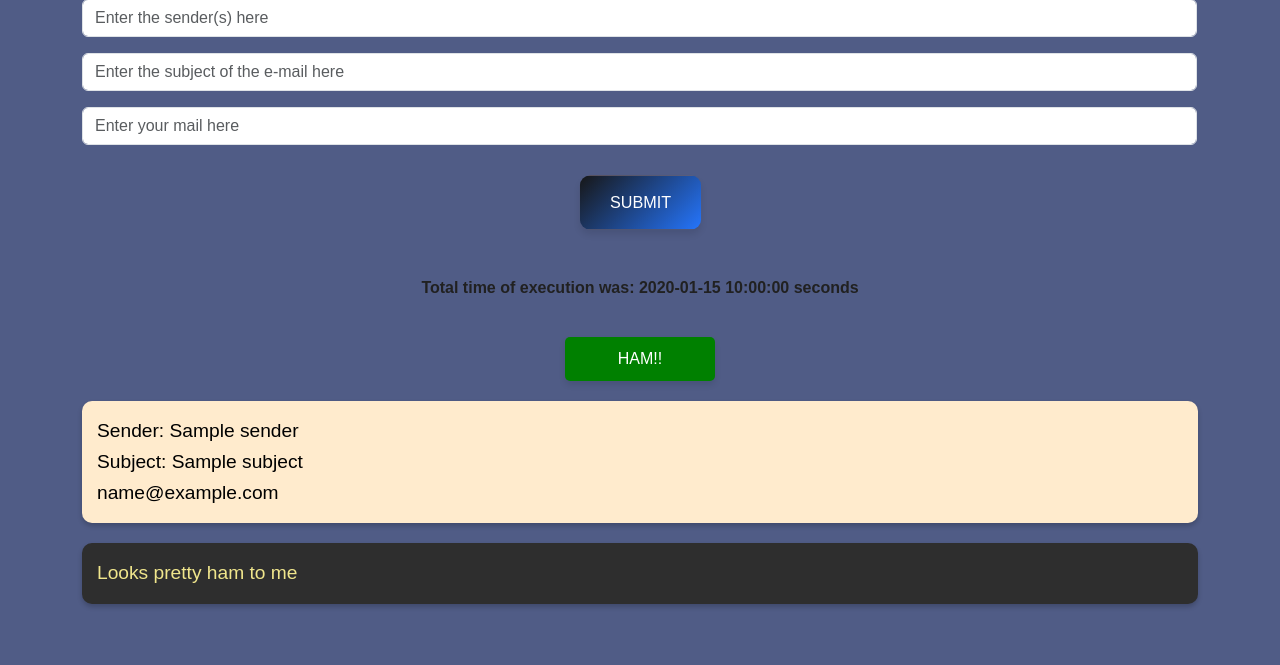
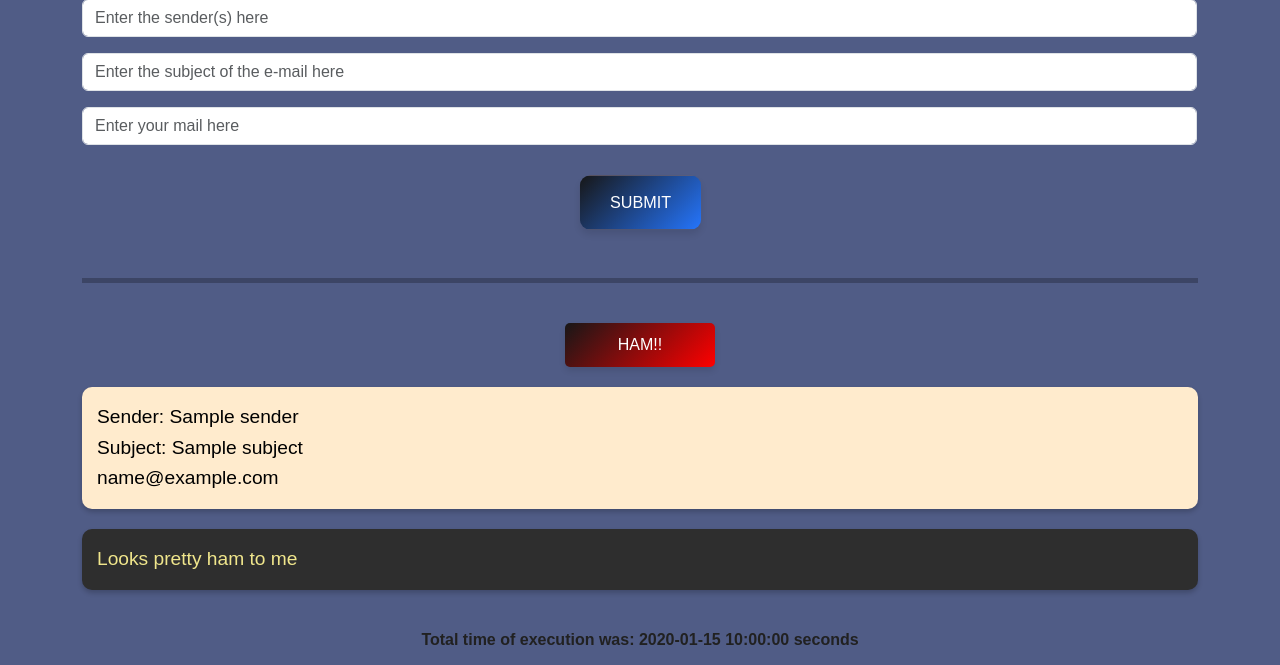
Before and after one commit to rorro6787/malicious-mail-detector, a Flask app: template templates/index.html in a window 1280 px wide. Shown: the part 163-828 px from the top of the page. Before the commit the page ends 770 px from the top, so only its background shows below. Run offline with Flask 3, Linux system fonts and the light colour scheme; the template is opened without the code that fills it: most values are stand-ins (such as "Sample title", 1, 10 or a date in 2020); parts of the project's set-up code (start-up, migrations or seed data) failed here and were passed over; some libraries are stand-ins or nearby versions.

Commit message:
Last display changes

```diff
--- a/static/styles.css
+++ b/static/styles.css
@@ -177,6 +177,7 @@ form.text-center {
 
 .boton-no-funcional, .boton-no-funcional2, .boton-no-funcional3 {
     color: white;
+    background: linear-gradient(135deg, #171717, red);
     padding: 10px 20px; /* Espaciado interno */
     text-align: center;
     border-radius: 5px; /* Bordes redondeados */
@@ -205,10 +206,12 @@ form.text-center {
 
 .boton-no-funcional:hover {
     background-color: crimson; /* Cambio de color al pasar el mouse */
+    background: linear-gradient(135deg, #171717, crimson);
 }
 
 .boton-no-funcional2:hover {
     background-color: crimson;
+    background: linear-gradient(135deg, #171717, crimson);
 }
 
 .boton-no-funcional3:hover {
--- a/templates/index.html
+++ b/templates/index.html
@@ -10,7 +10,13 @@
 <link href="https://cdn.jsdelivr.net/npm/bootstrap@5.3.0/dist/css/bootstrap.min.css" rel="stylesheet">
 <link href="https://cdnjs.cloudflare.com/ajax/libs/mdbootstrap/4.20.0/css/mdb.min.css" rel="stylesheet">
 <link rel="stylesheet" href="{{ url_for('static', filename='styles.css') }}">
-
+<style>
+    hr {
+        border: none;
+        border-top: 5px solid black; /* Ajusta el grosor aquí (5px en este caso) */
+        margin: 20px 0; /* Espaciado arriba y abajo de la línea */
+    }
+</style>
 <!-- <style>
     body {
         background-color: #f5f5f5;
@@ -124,10 +130,7 @@
     </div>
 
     {% if description %}
-    <div class="description-container text-center">
-        <h5 class="mb-3 text-dark time-heading">Total time of execution was: {{ totalTime }} seconds</h5>
-    </div>
-
+    <hr>
     <div class="description-container text-center">
         {% if spam_type == "CPU" %}
             <div class="centered-button-container">
@@ -157,6 +160,9 @@
             <p class="lead description-text" id="description">{{ description }}</p>
         {% endif %}
     </div>
+    <div class="description-container text-center"></div>
+        <h5 class="mb-3 text-dark time-heading text-center">Total time of execution was: {{ totalTime }} seconds</h5>
+    </div>
     {% endif %}
 </div>
 
```
